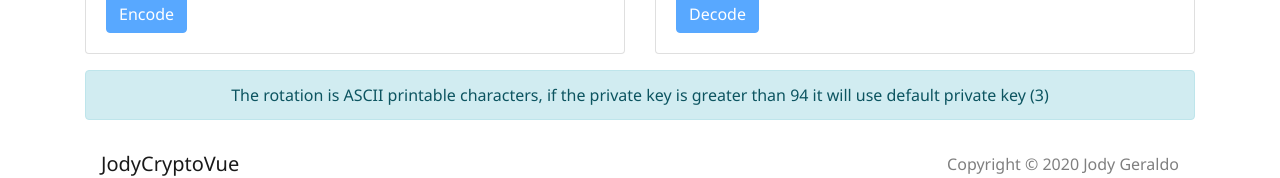
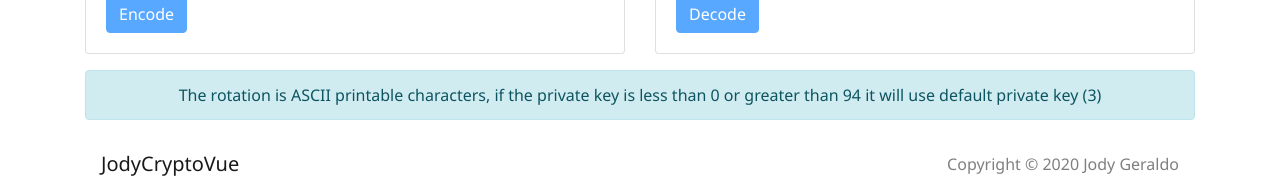
Before and after one commit to jodygeraldo/vue-cryptography, a Vue app: page / in a window 1280 px wide. Shown: the part 586-764 px from the top of the page. Built offline with nearby package versions, Linux system fonts and the light colour scheme; what vue-notification would draw is missing.

Commit message:
the key will change to default key if less than 0

```diff
--- a/src/views/Classic.vue
+++ b/src/views/Classic.vue
@@ -128,8 +128,8 @@
       </b-card>
     </b-card-group>
     <b-alert show variant="info" class="text-center">
-      The rotation is ASCII printable characters, if the private key is greater
-      than 94 it will use default private key (3)
+      The rotation is ASCII printable characters, if the private key is less
+      than 0 or greater than 94 it will use default private key (3)
     </b-alert>
   </div>
 </template>
@@ -221,12 +221,12 @@ export default {
   },
   watch: {
     encodeKey() {
-      if (this.encodeKey < 0) {
+      if (this.encodeKey < 0 || this.encodeKey > 94) {
         this.encodeKey = 3
       }
     },
     decodeKey() {
-      if (this.decodeKey < 0) {
+      if (this.decodeKey < 0 || this.denodeKey > 94) {
         this.decodeKey = 3
       }
     }
```
